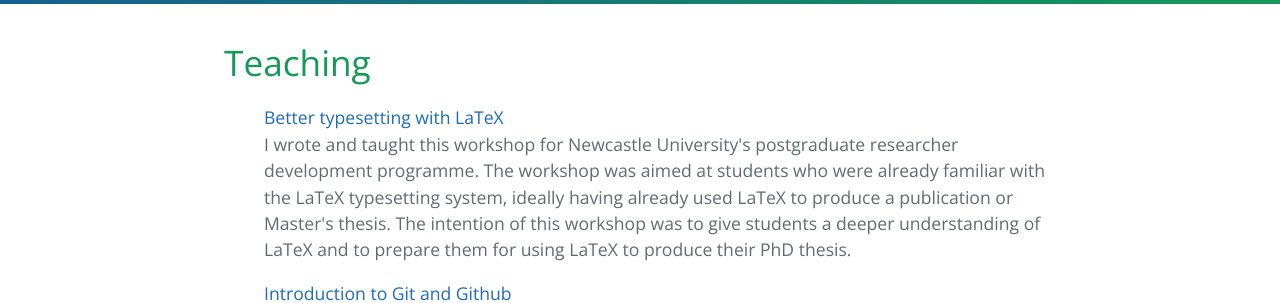
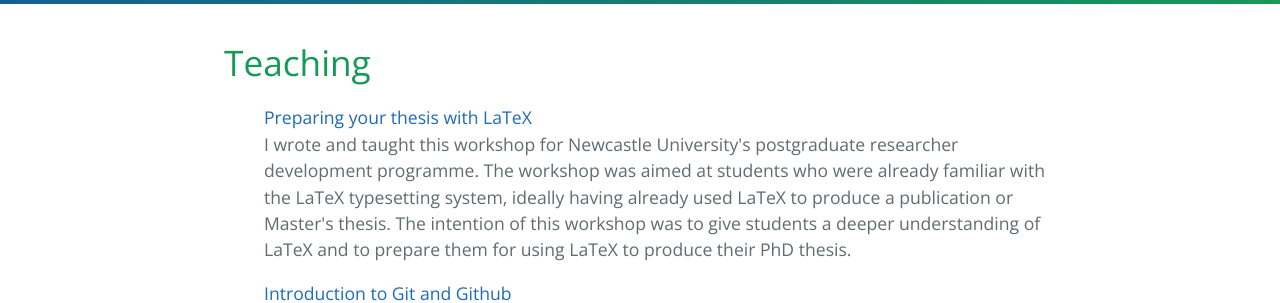
Before and after one commit to jwalton3141/jwalton3141.github.io, a Jekyll site: the page built from teaching.html, in a window 1280 px wide. Shown: the part 315-618 px from the top of the page. Built offline with Jekyll 4.4.1, drawn with Linux system fonts in a browser that asks for light colours.

Commit message:
Final draft of slides for 2019 workshopp

```diff
--- a/teaching.html
+++ b/teaching.html
@@ -6,11 +6,11 @@ image: https://jwalton3141.github.io/assets/background.png
 <h1>Teaching</h1>
 
   <ul class="posts", style="list-style-type:none">
-    <a href="/teaching/better_latex.pdf">Better typesetting with LaTeX </a><br/>
+    <a href="/teaching/better_latex.pdf">Preparing your thesis with LaTeX</a><br/>
 	I wrote and taught this workshop for Newcastle University's postgraduate researcher development programme. The workshop was aimed at students who were already familiar with the LaTeX typesetting system, ideally having already used LaTeX to produce a publication or Master's thesis. The intention of this workshop was to give students a deeper understanding of LaTeX and to prepare them for using LaTeX to produce their PhD thesis.
   </ul>
 
   <ul class="posts", style="list-style-type:none">
-    <a href="/teaching/git_slides.slides.html">Introduction to Git and Github </a><br/>
+    <a href="/teaching/git_slides.slides.html">Introduction to Git and Github</a><br/>
 	This workshop was taught by myself and my friend and colleague <a href="https://www.ncl.ac.uk/maths-physics/postgraduate/current/pgrprofiles/harbishersophie.html">Sophie Harbisher</a>. This workshop was taught for Newcastle University's postgraduate researcher development programme. In this workshop we taught the basics of using Git and GitHub. Amongst other things, students were taught how to initialise a repository, commit changes, and push and pull from a remote repository.
   </ul>
```
Also changed, not shown: 1 other file.
